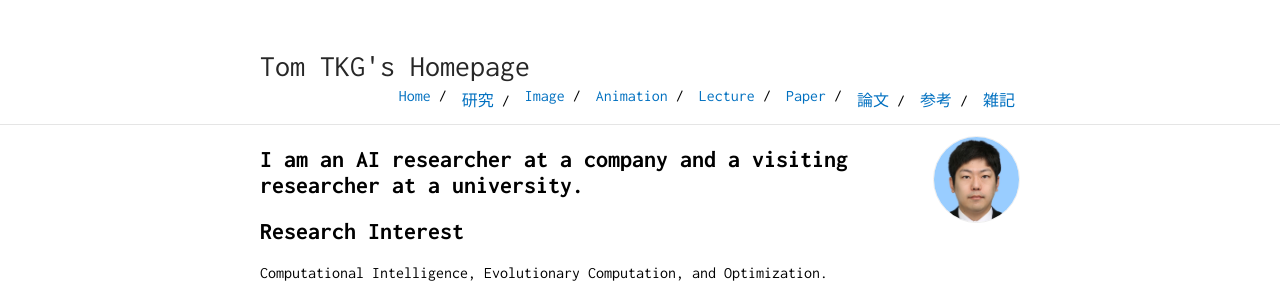
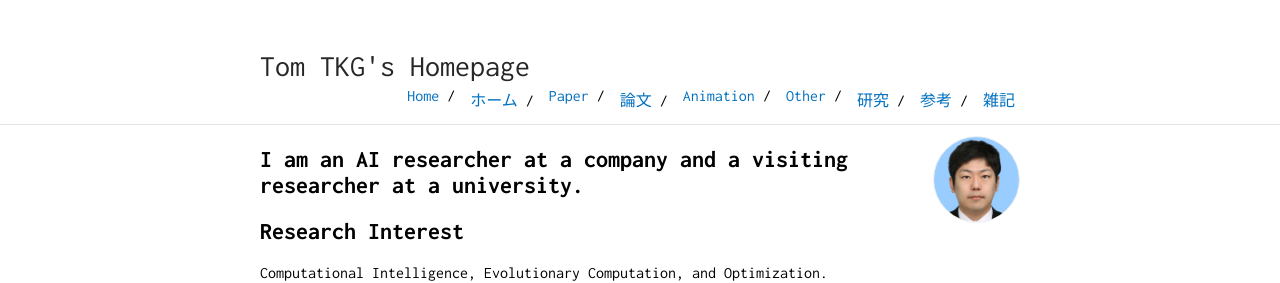
Before and after one commit to tomtkg/tomtkg.github.io, a Jekyll site: the page built from index.md, in a window 1280 px wide. Shown: the top 283 px of the page. Built offline with Jekyll 4.4.1, drawn with Linux system fonts in a browser that asks for light colours.

Commit message:
Update _config.yml

```diff
--- a/_config.yml
+++ b/_config.yml
@@ -21,18 +21,18 @@ sass:
 nav:
  - name: "Home"
    link: "index"
- - name: "研究"
-   link: "researchJP"
- - name: "Image"
-   link: "image"
- - name: "Animation"
-   link: "animation"
- - name: "Lecture"
-   link: "lecture"
+ - name: "ホーム"
+   link: "indexJP"
  - name: "Paper"
    link: "paper"
  - name: "論文"
    link: "paperJP"
+ - name: "Animation"
+   link: "animation"
+ - name: "Other"
+   link: "other"
+ - name: "研究"
+   link: "researchJP"
  - name: "参考"
    link: "bib"
  - name: "雑記"
```
